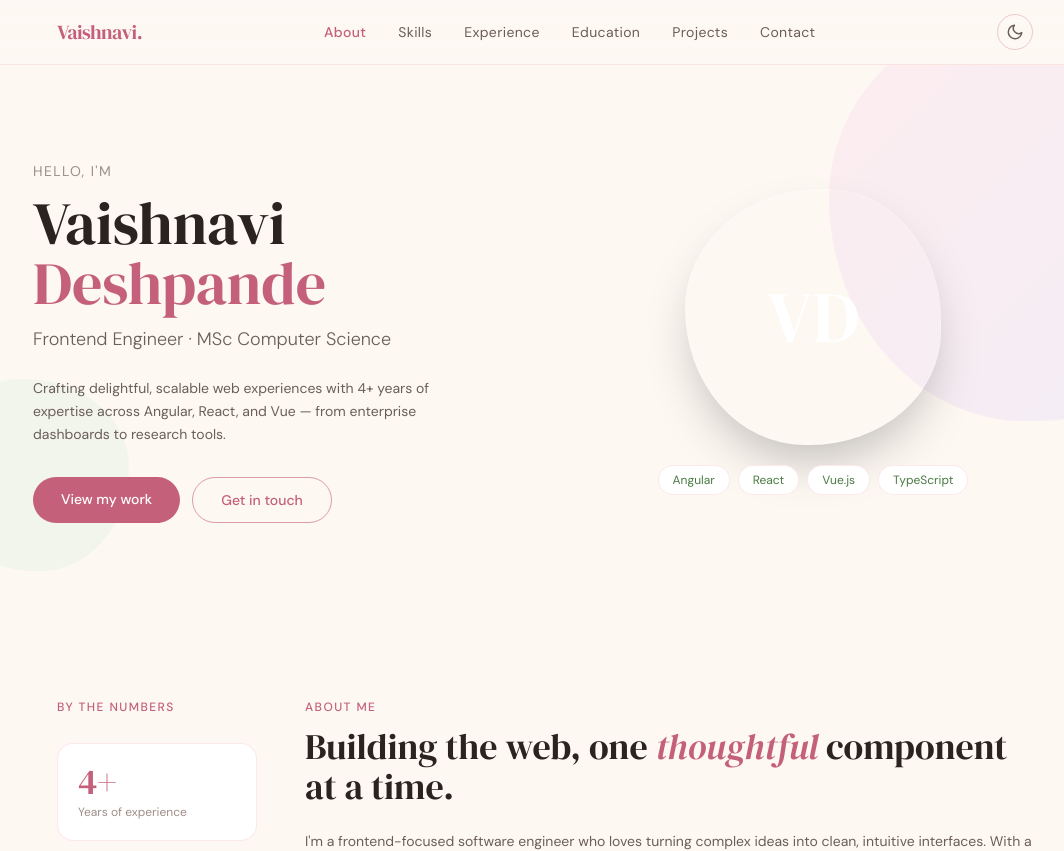
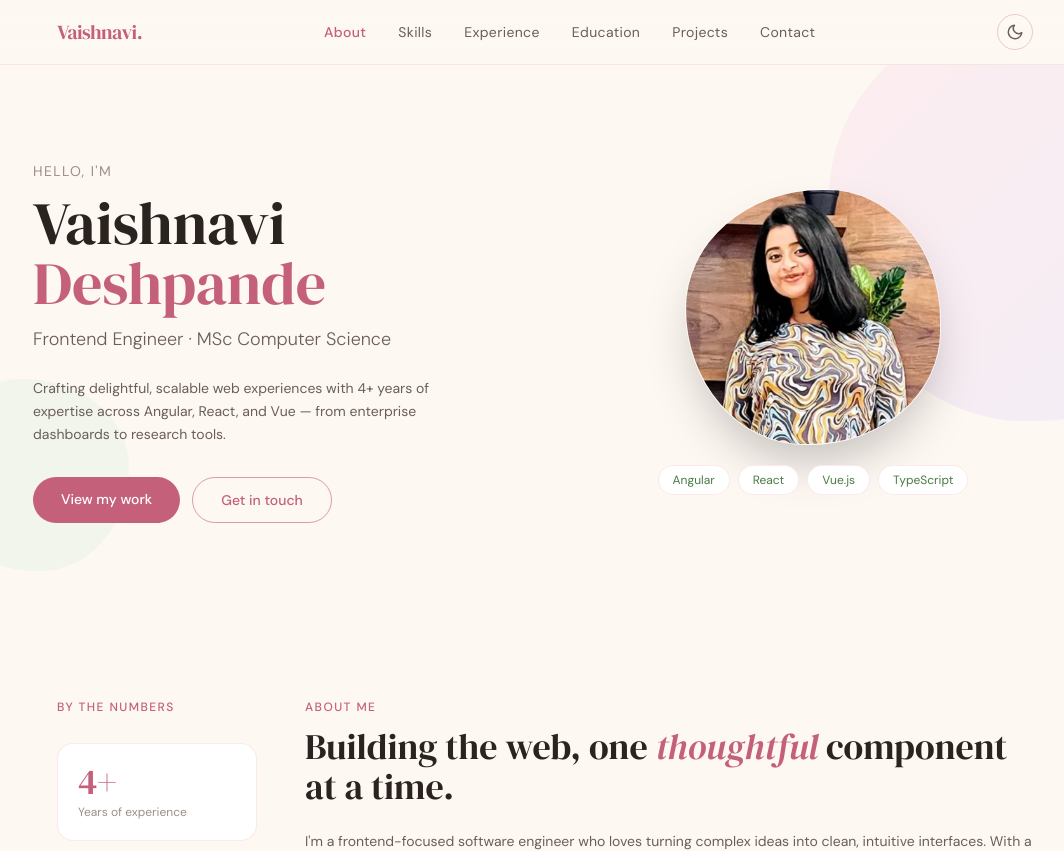
Before and after one commit to VaishnaviD5900/vaishnavi-portfolio, a React (Vite) app: page / in a window 1280 px wide. Shown: the top 851 px of the page, without its empty margins (95-1159 px from the left). Built offline with nearby package versions, Linux system fonts and the light colour scheme.

Commit message:
feat: add profile photo to hero section

```diff
--- a/src/components/sections/Hero.jsx
+++ b/src/components/sections/Hero.jsx
@@ -44,8 +44,12 @@ export default function Hero() {
 
         {/* Avatar */}
         <FadeIn delay={150} className="flex flex-col items-center">
-          <div className="w-52 h-52 md:w-64 md:h-64 rounded-[40%_60%_55%_45%_/_45%_55%_60%_40%] bg-gradient-to-br from-rose-DEFAULT to-lavender-DEFAULT dark:from-rose-dark/80 dark:to-lavender-dark/80 flex items-center justify-center font-serif text-7xl text-white border border-white/20 animate-morph shadow-2xl">
-            VD
+          <div className="w-52 h-52 md:w-64 md:h-64 rounded-[40%_60%_55%_45%_/_45%_55%_60%_40%] overflow-hidden border border-white/20 animate-morph shadow-2xl">
+            <img
+              src="/avatar.PNG"
+              alt="Vaishnavi Deshpande"
+              className="w-full h-full object-cover"
+            />
           </div>
           <div className="flex flex-wrap gap-2 mt-5 justify-center">
             {CHIPS.map((chip) => (
```
Also changed, not shown: public/avatar.PNG (added).
